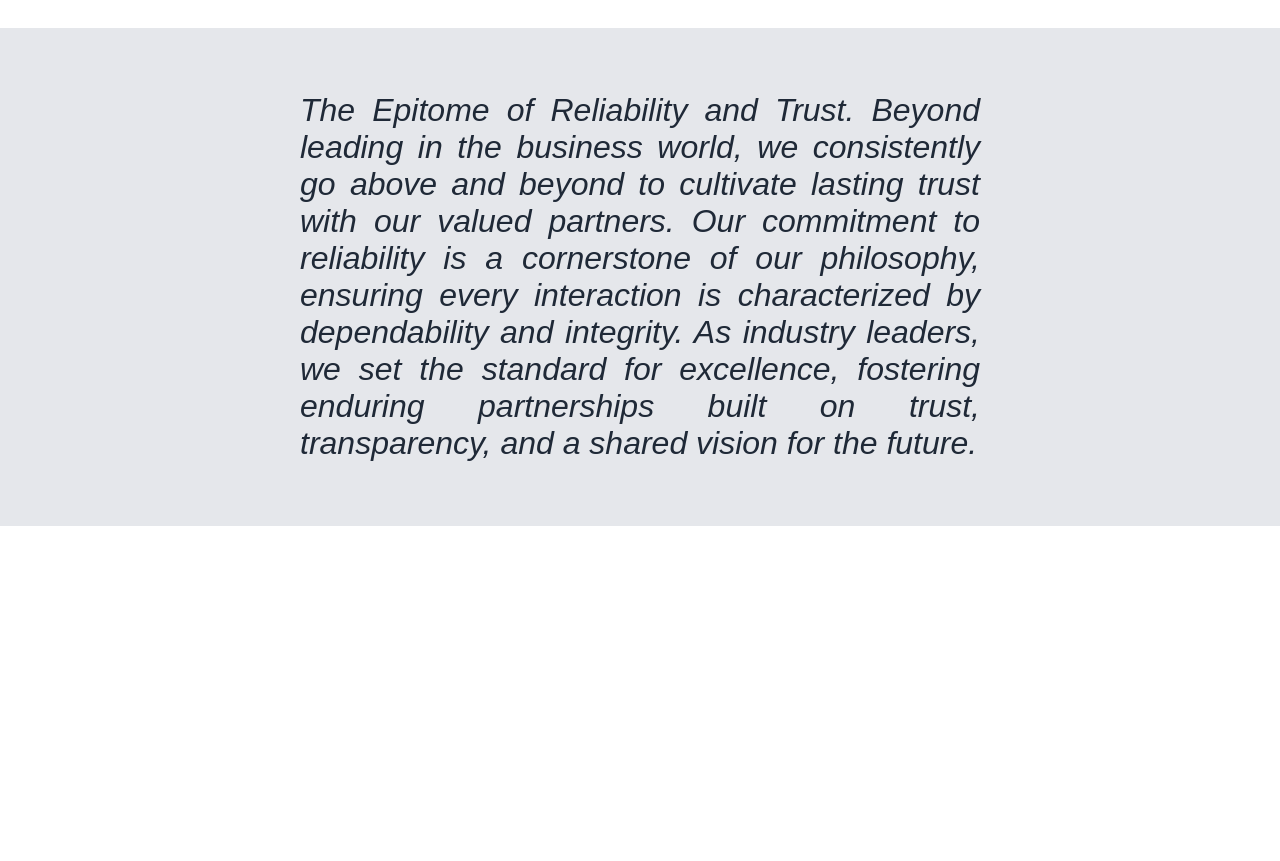
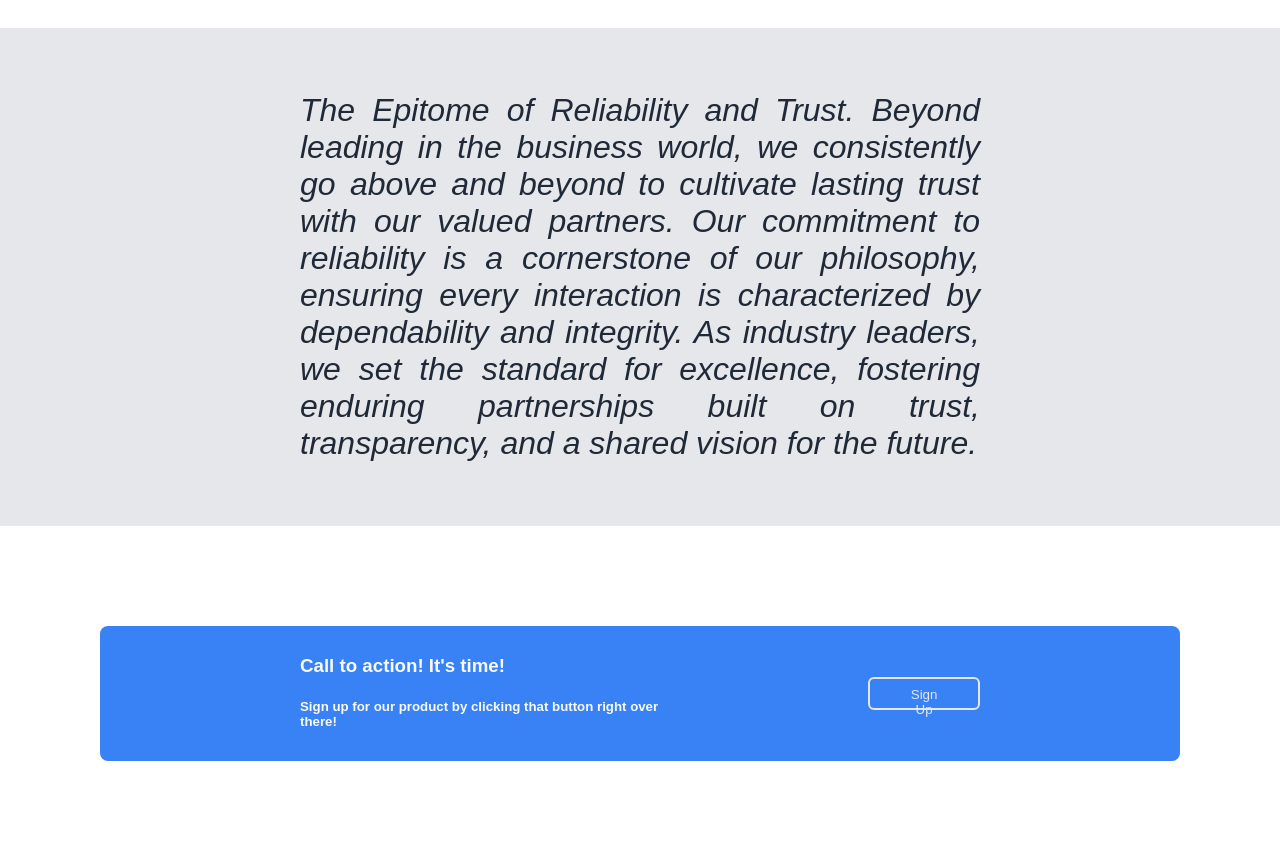
Before and after one commit to ugurcinkaya/odin-landing-page, a plain HTML site: page index.html in a window 1280 px wide. Shown: the part 1280-2141 px from the top of the page. Before the commit the page ends 1806 px from the top, so only its background shows below. Drawn offline with Linux system fonts and the light colour scheme.

Commit message:
Add call section and finalize design

```diff
--- a/index.html
+++ b/index.html
@@ -65,9 +65,17 @@
             leaders, we set the standard for excellence, fostering enduring partnerships built on trust, transparency,
             and a shared vision for the future.</p>
     </div>
-    <div class="call-to-action">
 
+    <div class="call">
+        <div class="call-card">
+            <div class="call-text">
+                <h3>Call to action! It's time!</h3>
+                <h5>Sign up for our product by clicking that button right over there!</h5>
+            </div>
+            <button type="button" class="call-sign-up">Sign Up</button>
+        </div>
     </div>
+
     <div class="footer">
 
     </div>
--- a/style.css
+++ b/style.css
@@ -119,19 +119,40 @@ h1 {
     text-align: justify;
 }
 
-.call-to-action {
+.call {
     display: flex;
+    justify-content: center;
+    align-items: center;
+    padding: 100px;
 }
 
-.footer {
+.call-card {
     display: flex;
-    background-color: #1F2937;
+    justify-content: center;
+    align-items: center;
+    flex-direction: row;
+    gap: 200px;
+    background-color: #3882F6;
+    border-radius: 8px;
+    padding: 10px 200px;
 }
 
-.quote, .call-to-action, .footer {
-    flex-grow: 1;
+.call-text {
+    display: flex;
+    flex-direction: column;
+    color: #F9FAF8
 }
 
-.main {
-    flex-grow: 1;
+.call-text > h3 {
+    margin-bottom: 0;
 }
+
+.call-sign-up {
+    max-height: 33px;
+    background-color: #3882F6;
+    color: #E5E7EB;
+    padding: 8px 32px;
+    border: 2px solid #E5E7EB;
+    border-radius: 6px;
+    margin: 0;
+}
```
